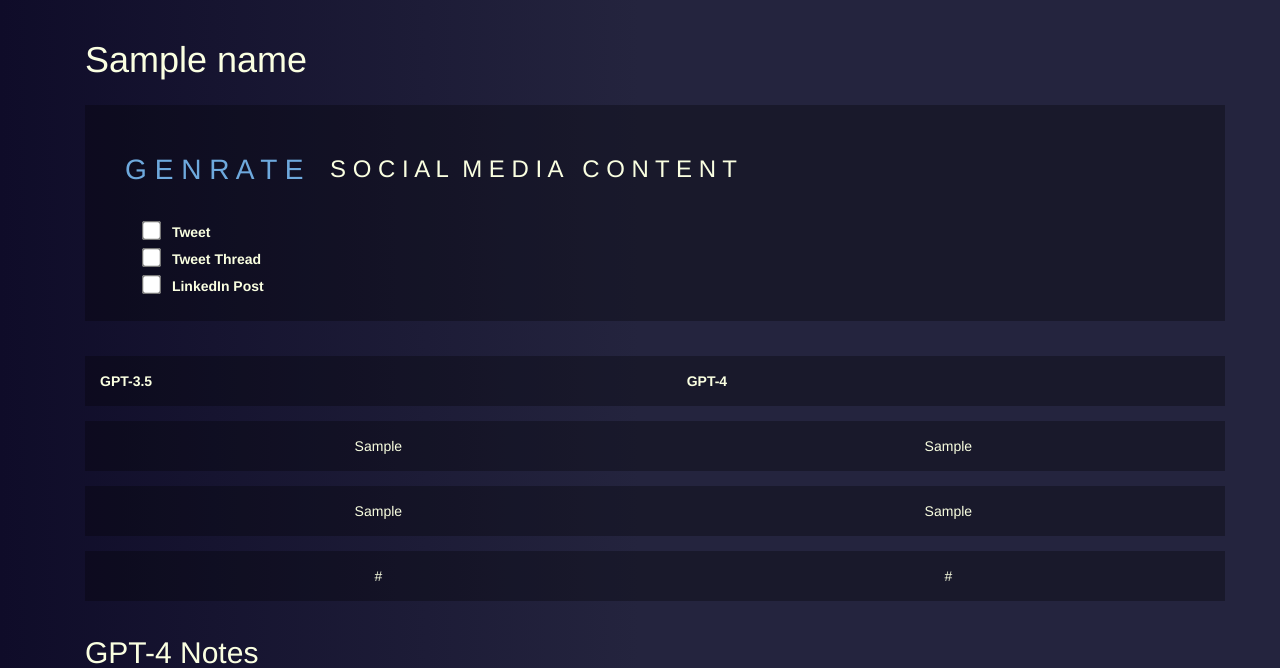
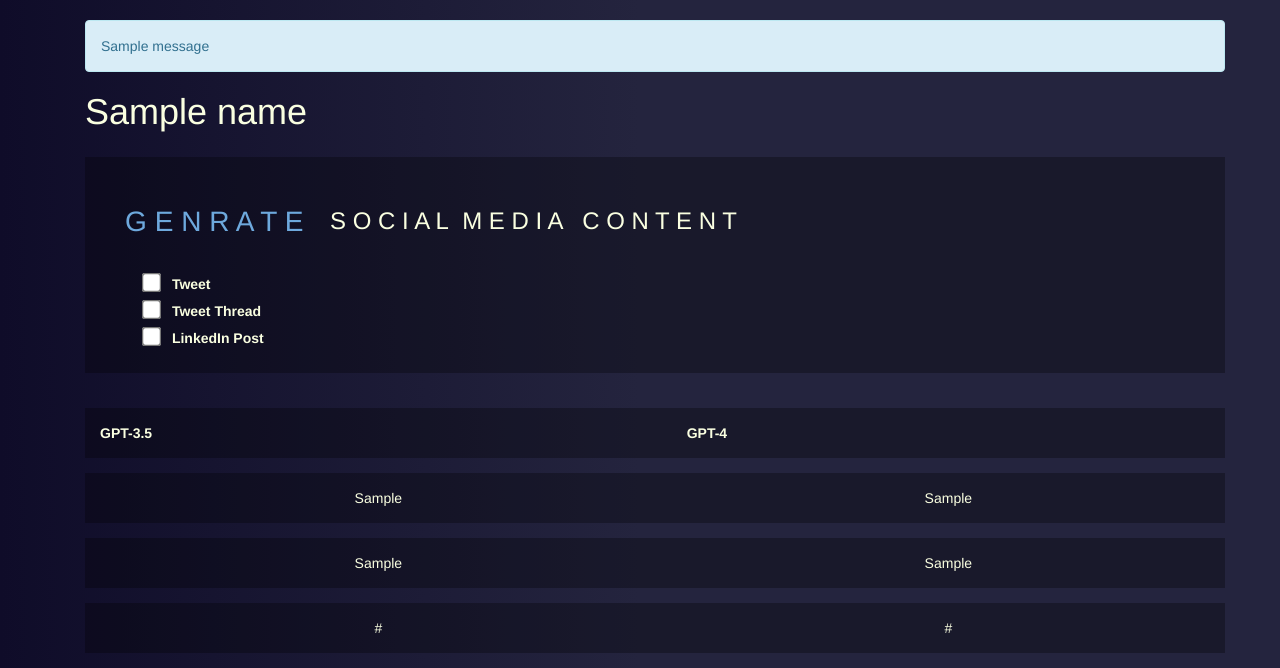
Before and after one commit to janmisiurek/yutb, a Flask app: template templates/notes.html in a window 1280 px wide. Shown: the part 52-720 px from the top of the page. Run offline with Flask 3, Linux system fonts and the light colour scheme; tables that the repository leaves empty hold one stand-in row (values such as "Sample post"); the template is opened without the code that fills it: values that come from a table or form of the project are taken from there, most other values are stand-ins (such as "Sample title", 1, 10 or a date in 2020); one stand-in notice (Sample message) is shown; some libraries are stand-ins or nearby versions.

Commit message:
massege rendering fix

```diff
--- a/templates/notes.html
+++ b/templates/notes.html
@@ -60,6 +60,18 @@
             }
         </style>
 
+        {% with messages = get_flashed_messages() %}
+            {% if messages %}
+                <div class=flashes>
+                {% for message in messages %}
+                    <div class="alert alert-info">
+                        {{ message }}
+                    </div>
+                {% endfor %}
+                </div>
+            {% endif %}
+        {% endwith %}
+
         <h1>{{ name }}</h1>
 
         <div>
```
